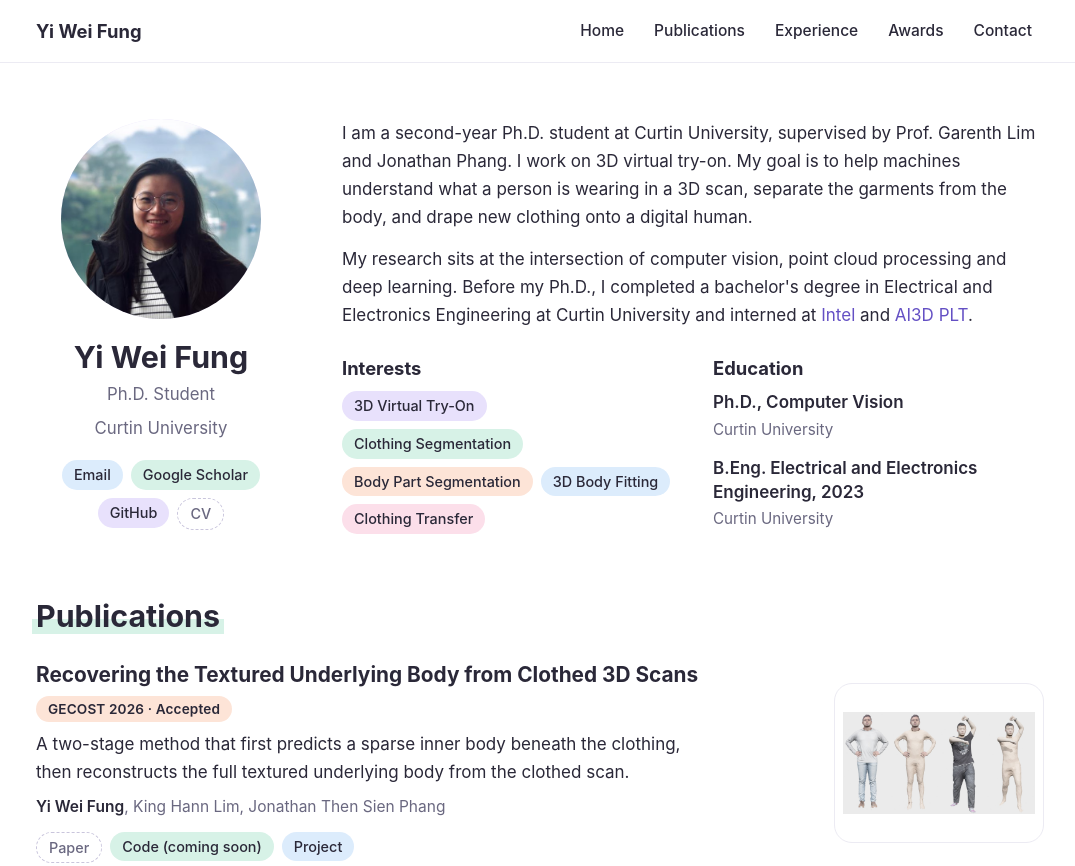
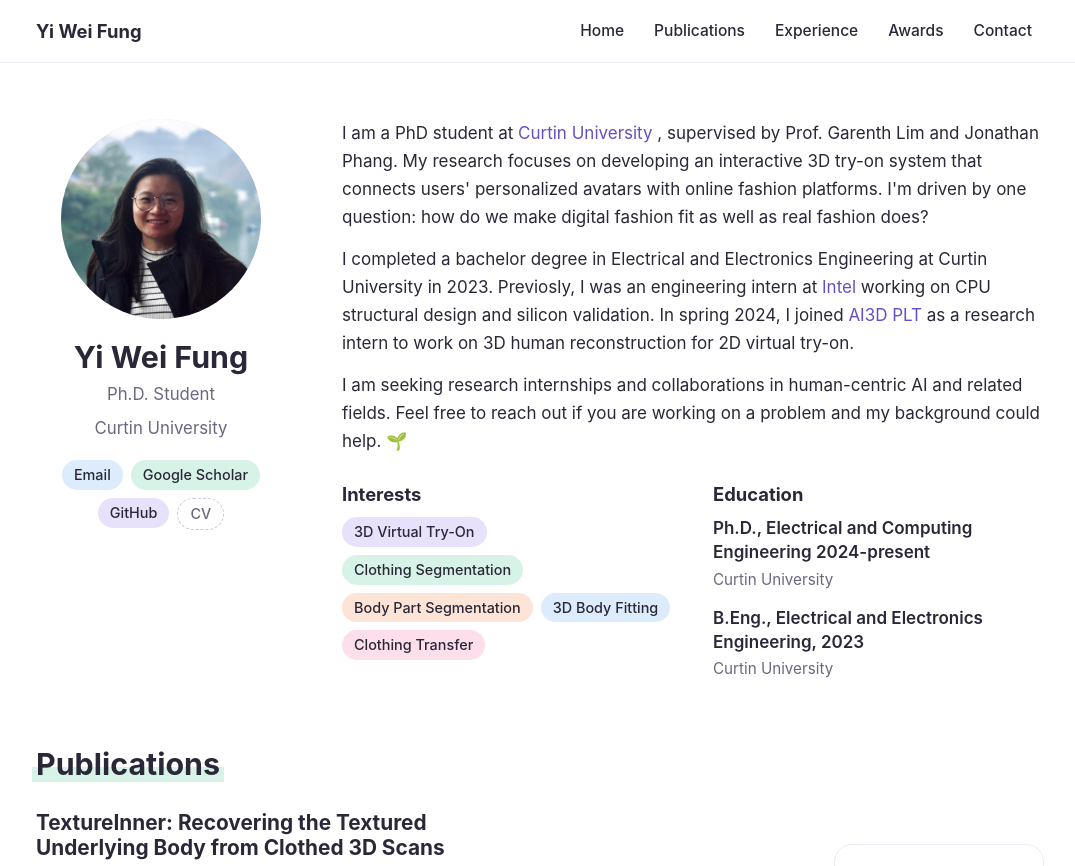
Before and after one commit to wyedoubleu/wyedoubleu, a plain HTML site: page index.html in a window 1280 px wide. Shown: the top 866 px of the page, without its empty margins (100-1175 px from the left). Drawn offline with Linux system fonts and the light colour scheme.

Commit message:
Update index.html on bio

```diff
--- a/index.html
+++ b/index.html
@@ -162,7 +162,7 @@ footer .wrap { padding-block: 22px 32px; }
         <p class="role">Curtin University</p>
         <!-- Replace each placeholder with <a class="chip" style="background:var(--sky)" href="https://...">Label</a> -->
         <ul class="chips">
-          <li><a class="chip" style="background:var(--sky)" href="#contact">Email</a></li>
+          <li><a class="chip" style="background:var(--sky)" href="mailto:yiwei.fung@postgrad.curtin.edu.my">Email</a></li>
           <li><a class="chip" style="background:var(--mint)" href="https://scholar.google.com/citations?user=jkVCmwwAAAAJ&amp;hl=en" target="_blank" rel="noopener">Google Scholar</a></li>
           <li><a class="chip" style="background:var(--lavender)" href="https://github.com/wyedoubleu" target="_blank" rel="noopener">GitHub</a></li>
           <li><span class="chip todo">CV</span></li>
@@ -171,8 +171,13 @@ footer .wrap { padding-block: 22px 32px; }
 
       <div class="bio">
         <div class="prose">
-          <p>I am a second-year Ph.D. student at Curtin University, supervised by Prof. Garenth Lim and Jonathan Phang. I work on 3D virtual try-on. My goal is to help machines understand what a person is wearing in a 3D scan, separate the garments from the body, and drape new clothing onto a digital human.</p>
-          <p>My research sits at the intersection of computer vision, point cloud processing and deep learning. Before my Ph.D., I completed a bachelor's degree in Electrical and Electronics Engineering at Curtin University and interned at <a href="https://www.intel.com/content/www/us/en/homepage.html" target="_blank" rel="noopener">Intel</a> and <a href="https://ai3dmotion.com/" target="_blank" rel="noopener">AI3D PLT</a>.</p>
+          <p>I am a PhD student at <a href="https://www.curtin.edu.au/" target="_blank" rel="noopener">Curtin University</a> , supervised by Prof. Garenth Lim and Jonathan Phang. My research focuses on developing an interactive 3D try-on system that connects users' personalized avatars with online fashion platforms. I'm driven by one question: how do we make digital fashion fit as well as real fashion does? </p>
+
+          <p>I completed a bachelor degree in Electrical and Electronics Engineering at Curtin University in 2023. Previosly, I was an engineering intern at <a href="https://www.intel.com/content/www/us/en/homepage.html" target="_blank" rel="noopener">Intel</a> working on CPU structural design and silicon validation. In spring 2024, I joined <a href="https://ai3dmotion.com/" target="_blank" rel="noopener">AI3D PLT</a> as a research intern to work on 3D human reconstruction for 2D virtual try-on.</p>
+
+          <p>
+            I am seeking research internships and collaborations in human-centric AI and related fields. Feel free to reach out if you are working on a problem and my background could help. 🌱
+          </p>
         </div>
         <div class="cols">
           <div>
@@ -188,8 +193,9 @@ footer .wrap { padding-block: 22px 32px; }
           <div>
             <h3>Education</h3>
             <ul class="edu">
-              <li><strong>Ph.D., Computer Vision</strong><span>Curtin University</span></li>
-              <li><strong>B.Eng. Electrical and Electronics Engineering, 2023</strong><span>Curtin University</span></li>
+              <li><strong>Ph.D., Electrical and Computing Engineering 2024-present</strong><span>Curtin University</span></li>
+
+              <li><strong>B.Eng., Electrical and Electronics Engineering, 2023</strong><span>Curtin University</span></li>
             </ul>
           </div>
         </div>
@@ -204,7 +210,7 @@ footer .wrap { padding-block: 22px 32px; }
     <ul class="pubs">
       <li class="pub">
         <div class="pub-text">
-          <h3>Recovering the Textured Underlying Body from Clothed 3D Scans</h3>
+          <h3>TextureInner: Recovering the Textured Underlying Body from Clothed 3D Scans</h3>
           <span class="venue" style="background:var(--peach)">GECOST 2026 · Accepted</span>
           <p class="summary">A two-stage method that first predicts a sparse inner body beneath the clothing, then reconstructs the full textured underlying body from the clothed scan.</p>
           <p class="authors"><b>Yi Wei Fung</b>, King Hann Lim, Jonathan Then Sien Phang</p>
@@ -291,6 +297,7 @@ footer .wrap { padding-block: 22px 32px; }
   </div>
 </section>
 
+
 <section id="contact" class="contact">
   <div class="wrap">
     <h2 style="--mark: var(--pink)"><span>Contact</span></h2>
@@ -302,6 +309,14 @@ footer .wrap { padding-block: 22px 32px; }
 </section>
 </main>
 
+<!-- misc -->
+<!-- <section id="mics" class="mics">
+  <div class="wrap">
+    <h2 style="--mark: var(--butter)"><span>Misc</span></h2>
+    <p>Beyond research, I find my stillness behind the camera. I love to capture those fleeting moments that might otherwise slip away unnoticed.
+  </p>
+  </div> -->
+
 <footer><div class="wrap">© 2026 Yi Wei Fung · Curtin University</div></footer>
 </body>
 </html>
```
